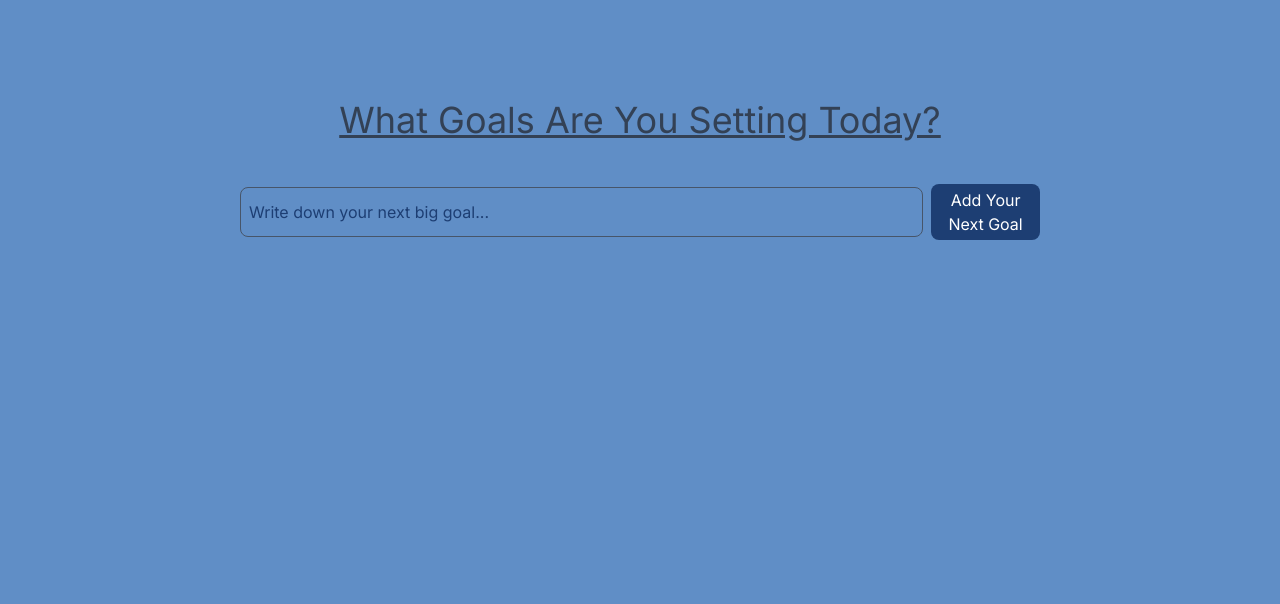
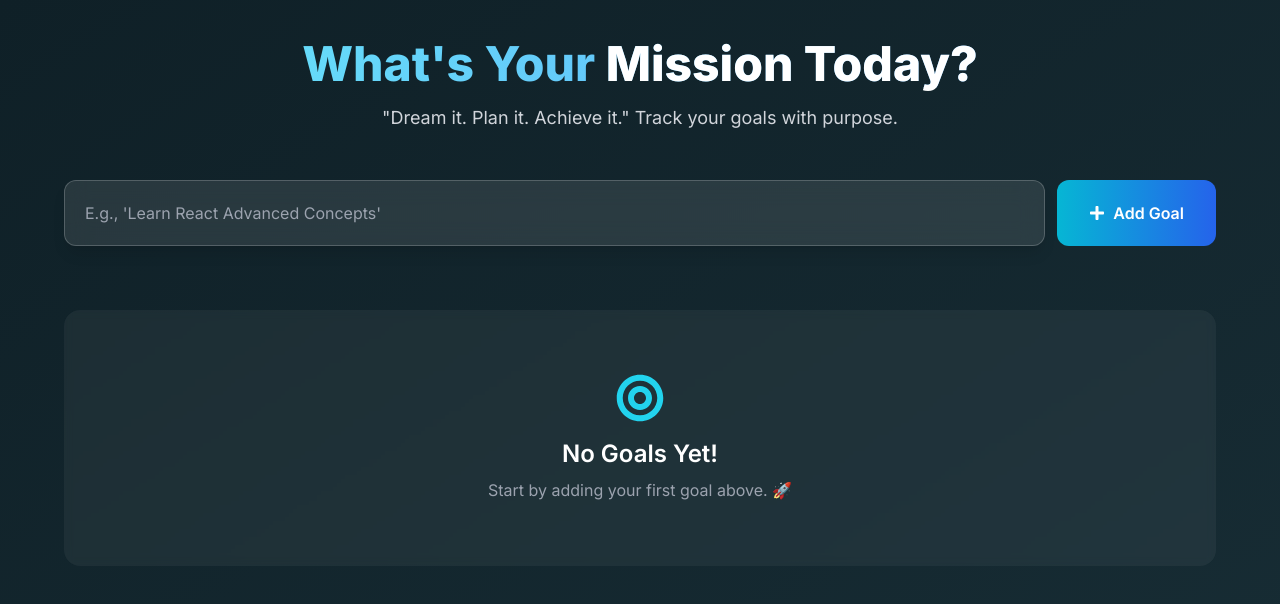
Before and after one commit to XtremeThaqi/Todo-App, a Next.js app: page / in a window 1280 px wide. Shown: the top 604 px of the page. Built offline with nearby package versions, Linux system fonts and the light colour scheme.

Commit message:
completly new design and more things added

```diff
--- a/src/app/TodoApp.tsx
+++ b/src/app/TodoApp.tsx
@@ -1,92 +1,125 @@
 "use client";
 
 import React, { useState } from "react";
-import { FaTrash, FaEdit } from "react-icons/fa";
+import {
+  FaTrash,
+  FaEdit,
+  FaCalendarAlt,
+  FaBullseye,
+  FaPlus,
+  FaSave,
+  FaCheck,
+} from "react-icons/fa";
 
 interface Todo {
   task: string;
   date: string;
+  completed: boolean;
+  progress: number;
 }
 
 export default function Page() {
   const [todo, setTodo] = useState<Todo[]>([]);
   const [task, setTask] = useState("");
-  const [isEditing, setIsEditing] = useState<number | null>(null); // Track editing state
+  const [isEditing, setIsEditing] = useState<number | null>(null);
   const [editTask, setEditTask] = useState("");
 
-  // Helper to get the current date and time as a formatted string
   const getCurrentDate = () => {
-    const current = new Date();
-    const options: Intl.DateTimeFormatOptions = {
+    return new Date().toLocaleDateString("en-US", {
       year: "numeric",
       month: "long",
       day: "numeric",
       hour: "2-digit",
       minute: "2-digit",
-    };
-    return current.toLocaleDateString("en-US", options);
+    });
   };
 
-  // Add or Edit todo
+  // Generate random progress between 10-90%
+  const getRandomProgress = () => Math.floor(Math.random() * 81) + 10;
+
+  // Add or edit a todo
   const addOrEditTodo = () => {
     if (isEditing !== null) {
       const updatedTodo = [...todo];
-      updatedTodo[isEditing] = { ...updatedTodo[isEditing], task: editTask };
+      updatedTodo[isEditing] = {
+        ...updatedTodo[isEditing],
+        task: editTask,
+      };
       setTodo(updatedTodo);
       setIsEditing(null);
       setEditTask("");
-    } else {
-      // Add a new task with the current date
-      if (task) {
-        setTodo([...todo, { task, date: getCurrentDate() }]);
+    } else if (task) {
+      setTodo([
+        ...todo,
+        {
+          task,
+          date: getCurrentDate(),
+          completed: false,
+          progress: getRandomProgress(),
+        },
+      ]);
       setTask("");
     }
-    }
-    return;
   };
 
-  // Remove Todo
+  // Remove a todo
   const removeTodo = (index: number) => {
-    setTodo(todo.filter((_, i) => i !== index));
+    const newTodos = [...todo];
+    newTodos.splice(index, 1);
+    setTodo(newTodos);
   };
 
-  const formDefault = (event: React.FormEvent) => {
-    event.preventDefault();
+  // Edit a todo
+  const handleEdit = (index: number) => {
+    setIsEditing(index);
+    setEditTask(todo[index].task);
   };
 
+  // Toggle completion status
+  const toggleComplete = (index: number) => {
+    const updatedTodo = [...todo];
+    updatedTodo[index] = {
+      ...updatedTodo[index],
+      completed: !updatedTodo[index].completed,
+      progress: updatedTodo[index].completed ? getRandomProgress() : 100,
+    };
+    setTodo(updatedTodo);
+  };
+
+  // Form submission handler
+  const formDefault = (e: React.FormEvent) => {
+    e.preventDefault();
+    addOrEditTodo();
+  };
+
+  // Keyboard handlers
   const onKeyDown = (e: React.KeyboardEvent) => {
     if (e.key === "Enter") {
       addOrEditTodo();
     }
   };
 
-  const deleteKey = (e: React.KeyboardEvent) => {
-    if (e.key === "Delete") {
-      removeTodo(todo.length - 1);
-    }
-  };
+  return (
+    <main className="min-h-screen w-full bg-gradient-to-br from-[#0f2027] via-[#203a43] to-[#2c5364] animate-gradient bg-[length:400%_400%] py-10 px-4">
+      <div className="max-w-6xl mx-auto">
+        {/* Header */}
+        <header className="text-center mb-12">
+          <h1 className="text-5xl font-extrabold text-transparent bg-clip-text bg-gradient-to-r from-cyan-300 to-blue-400 mb-4 max-sm:text-4xl">
+            What's Your <span className="text-white">Mission Today?</span>
+          </h1>
+          <p className="text-gray-300 text-lg max-w-2xl mx-auto">
+            "Dream it. Plan it. Achieve it." Track your goals with purpose.
+          </p>
+        </header>
 
-  const handleEdit = (index: number) => {
-    setIsEditing(index);
-    setEditTask(todo[index].task);
-  };
-
-  return (
-    <main className="bg-[#608ec6] min-h-screen max-h-full w-full">
-      <div onKeyDown={deleteKey} className="flex flex-col items-center py-24">
-        <header className="mb-10 p-1">
-          <h2 className="text-4xl text-slate-700 text-wrap text-center max-sm:text-4xl underline underline-offset-2">
-            What Goals Are You Setting Today?
-          </h2>
-        </header>
-        <div className="flex flex-col">
-          <form onSubmit={formDefault} action="">
-            <div className="flex items-center justify-center space-x-2">
+        {/* Input Section */}
+        <form onSubmit={formDefault} className="mb-16">
+          <div className="flex gap-3 max-md:flex-col">
             <input
-                className="w-full outline-none py-3 px-2 bg-transparent border border-slate-600 rounded-lg text-[#1D3E73] placeholder:text-[#1D3E73] focus:border-[#0D47A1]"
+              className="flex-grow p-5 rounded-xl bg-white/10 backdrop-blur-md border border-white/20 text-white placeholder:text-gray-400 focus:outline-none focus:ring-2 focus:ring-cyan-400 shadow-lg transition-all"
               type="text"
               value={isEditing !== null ? editTask : task}
-                placeholder="Write down your next big goal..."
+              placeholder="E.g., 'Learn React Advanced Concepts'"
               onChange={(e) =>
                 isEditing !== null
                   ? setEditTask(e.target.value)
@@ -95,43 +128,105 @@ export default function Page() {
               onKeyDown={onKeyDown}
             />
             <button
-                className="w-32 py-1 text-md bg-[#1D3E73] text-[#fff] rounded-lg hover:bg-[#204786] duration-300 transition-all"
+              className="flex items-center gap-2 px-8 py-5 bg-gradient-to-r from-cyan-500 to-blue-600 text-white font-semibold rounded-xl hover:shadow-xl hover:scale-[1.02] active:scale-95 transition-all max-md:w-full max-md:justify-center"
+              type="button"
               onClick={addOrEditTodo}
             >
-                {isEditing !== null ? "Edit Goal" : "Add Your Next Goal"}
+              {isEditing !== null ? (
+                <>
+                  <FaSave /> Update Goal
+                </>
+              ) : (
+                <>
+                  <FaPlus /> Add Goal
+                </>
+              )}
             </button>
           </div>
         </form>
-          <div className="grid grid-cols-2 w-[50rem] gap-4 mt-5 max-lg:w-[45rem] max-md:w-[35rem] max-md:grid-cols-1 max-sm:w-[25rem] max-[420px]:w-[23rem]">
+
+        {/* Goals Grid */}
+        {todo.length > 0 ? (
+          <div className="grid grid-cols-1 md:grid-cols-2 lg:grid-cols-3 gap-6">
             {todo.map((item, index) => (
               <div
-                className="border overflow-x-auto border-slate-700 rounded-lg"
                 key={index}
+                className={`group relative bg-white/5 backdrop-blur-sm rounded-2xl p-6 shadow-xl hover:shadow-2xl transition-all hover:-translate-y-1 border border-white/10 overflow-hidden ${
+                  item.completed ? "opacity-80" : ""
+                }`}
               >
-                <div className="flex flex-row justify-between px-2 py-3 h-auto">
-                  <div>
-                    <p className="text-[#1D3E73]">{item.task}</p>
-                    <p className="text-sm text-[#1D3E73]">{item.date}</p>
+                {/* Check button - moved lower and to the left */}
+                <div className="flex items-start gap-3">
+                  <button
+                    onClick={() => toggleComplete(index)}
+                    className={`mt-1 w-6 h-6 rounded-full flex-shrink-0 flex items-center justify-center transition-all ${
+                      item.completed
+                        ? "bg-green-500 border-green-500"
+                        : "border-2 border-gray-400 hover:border-cyan-400"
+                    }`}
+                  >
+                    {item.completed && (
+                      <FaCheck className="text-white text-xs" />
+                    )}
+                  </button>
+
+                  {/* Text content - pushed more to the left */}
+                  <div className="flex-1">
+                    <p
+                      className={`text-white font-medium text-xl mb-2 break-words ${
+                        item.completed ? "line-through decoration-2" : ""
+                      }`}
+                    >
+                      {item.task}
+                    </p>
+                    <p className="text-gray-300 text-sm flex items-center gap-1">
+                      <FaCalendarAlt /> {item.date}
+                    </p>
+
+                    {/* Progress bar with random percentage */}
+                    <div className="mt-4">
+                      <div className="h-1.5 bg-white/10 rounded-full overflow-hidden">
+                        <div
+                          className="h-full bg-gradient-to-r from-cyan-400 to-blue-500 rounded-full"
+                          style={{ width: `${item.progress}%` }}
+                        ></div>
                       </div>
-                  <div className="flex space-x-2">
+                      <p className="text-xs text-gray-400 mt-1">
+                        {item.progress}% completed
+                      </p>
+                    </div>
+                  </div>
+                </div>
+
+                {/* Action buttons */}
+                <div className="absolute top-4 right-4 flex gap-2">
                   <button
-                      className="text-[#0D47A1] text-2xl inline-block ml-2 hover:text-[#1D3E73] duration-300 transition-all"
+                    onClick={() => handleEdit(index)}
+                    className="p-2 bg-white/20 hover:bg-white/30 rounded-full text-white transition-colors"
+                  >
+                    <FaEdit />
+                  </button>
+                  <button
                     onClick={() => removeTodo(index)}
+                    className="p-2 bg-white/20 hover:bg-red-500/80 rounded-full text-white transition-colors"
                   >
                     <FaTrash />
                   </button>
-                    <button
-                      className="text-[#0D47A1] text-2xl inline-block ml-2 hover:text-[#1D3E73] duration-300 transition-all"
-                      onClick={() => handleEdit(index)}
-                    >
-                      <FaEdit />
-                    </button>
-                  </div>
                 </div>
               </div>
             ))}
           </div>
+        ) : (
+          <div className="text-center py-16 bg-white/5 backdrop-blur-sm rounded-2xl">
+            <FaBullseye className="mx-auto text-5xl text-cyan-400 mb-4" />
+            <h3 className="text-2xl font-semibold text-white mb-2">
+              No Goals Yet!
+            </h3>
+            <p className="text-gray-400 max-w-md mx-auto">
+              Start by adding your first goal above. 🚀
+            </p>
           </div>
+        )}
       </div>
     </main>
   );
```
Lines whose indentation alone changed are shown as unchanged.
